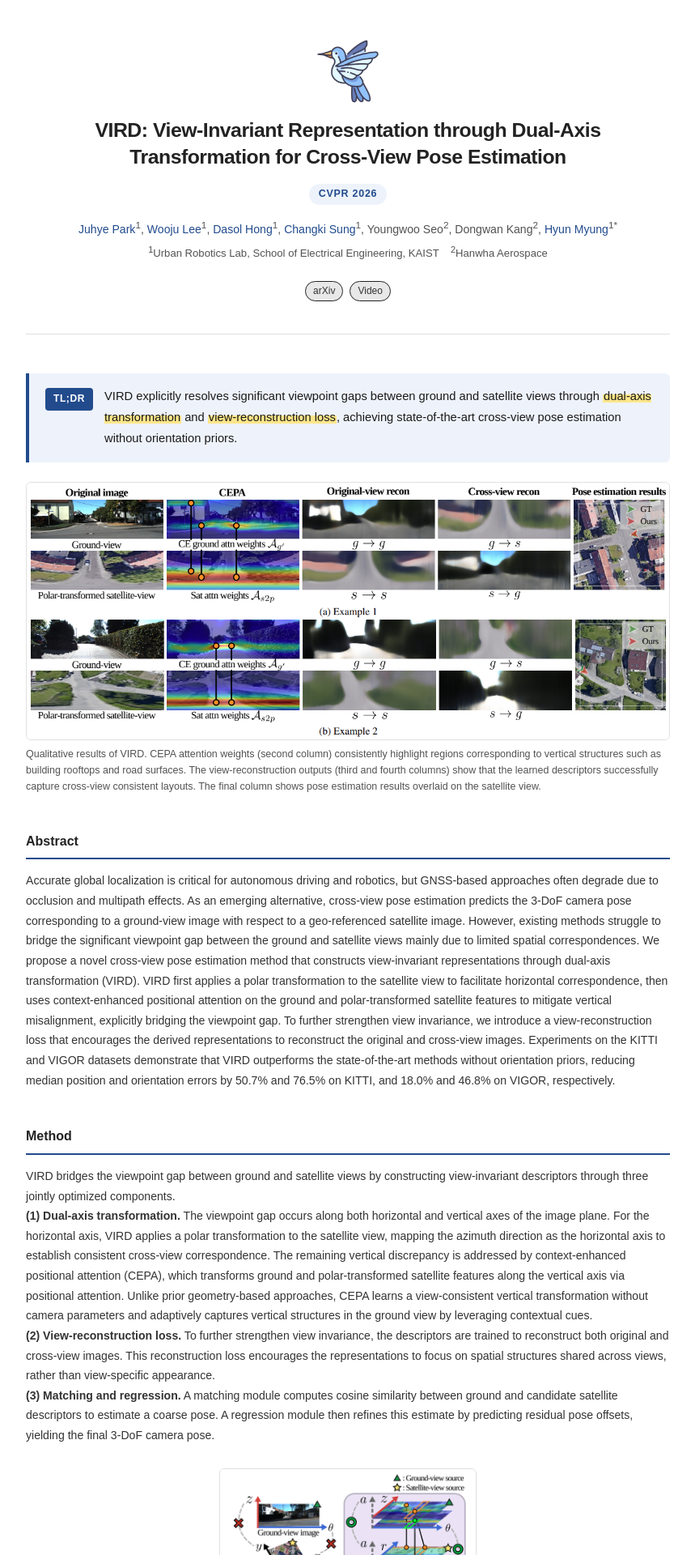
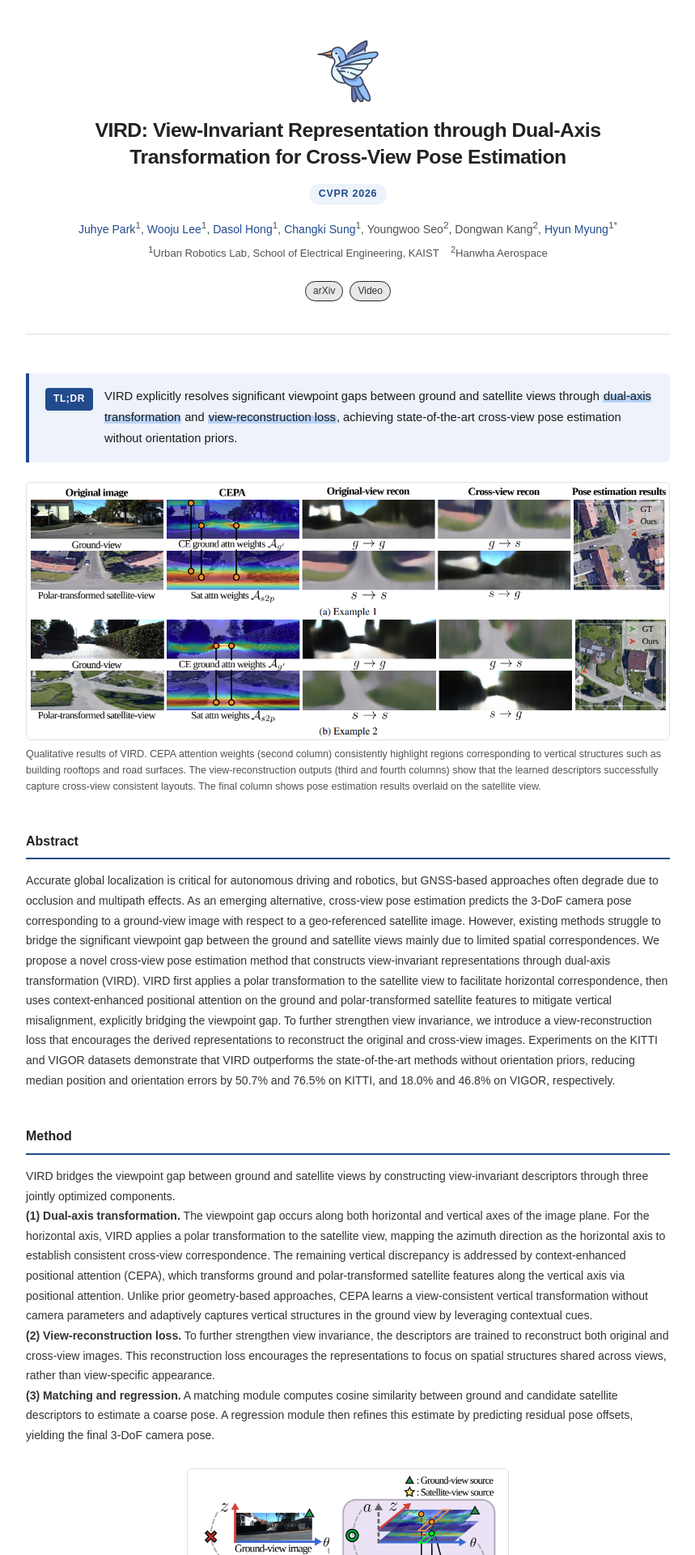
Before and after one commit to jayhi-park/jayhi-park.github.io, a Jekyll site: the page built from VIRD/index.html, in a window 1280 px wide. Shown: the top 1920 px of the page at 81% size, without its empty margins (210-1069 px from the left). Built offline with Jekyll 4.4.1, drawn with Linux system fonts in a browser that asks for light colours.

Commit message:
update: adjust highlight color and fig1 size
Co-Authored-By: Claude Sonnet 4.6 <noreply@anthropic.com>

```diff
--- a/assets/css/project.css
+++ b/assets/css/project.css
@@ -168,7 +168,7 @@
 }
 
 .hl {
-  background: linear-gradient(transparent 35%, #fde68a 35%);
+  background: linear-gradient(transparent 35%, #b8d4f8 35%);
   font-weight: 500;
   padding: 0 1px;
 }
@@ -193,7 +193,7 @@
 }
 
 .project-figure-sm {
-  max-width: 40%;
+  max-width: 50%;
   margin-left: auto;
   margin-right: auto;
 }
```
